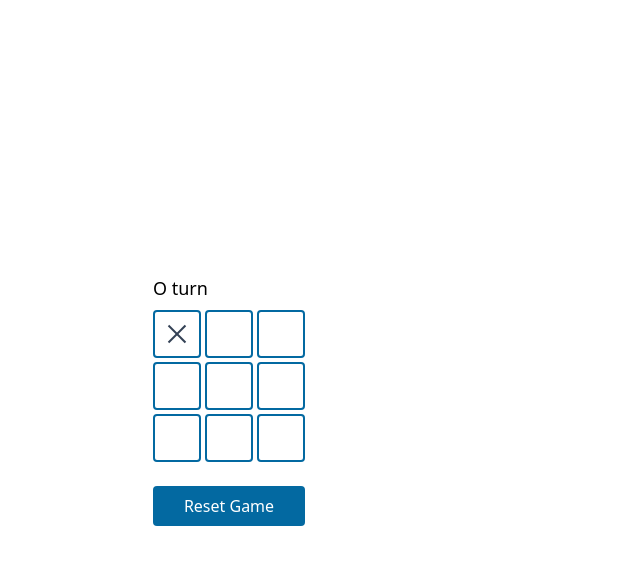
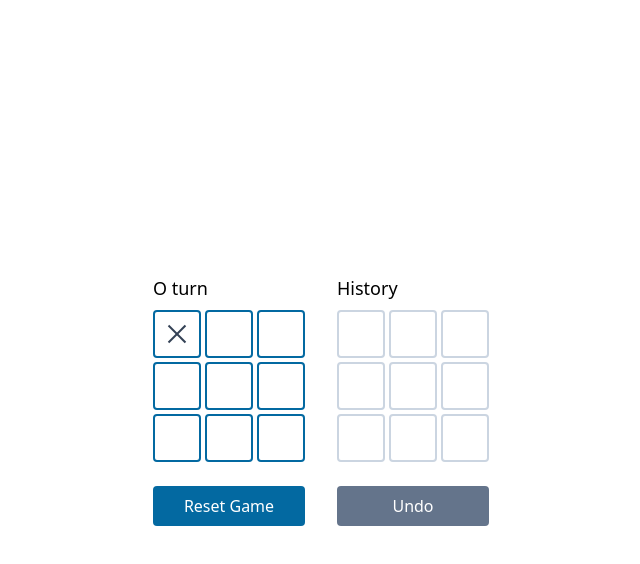
Before and after one commit to halv1s/21127278-awp, a React (Vite) app in the folder apps/IA01-React_Tutorial/: page / in a window 1280 px wide. Both pictures are taken after a click on the button 588 px from the left and 334 px from the top of the page. Shown: the top 564 px of the page, without its empty margins (411-1051 px from the left). Built offline with nearby package versions, Linux system fonts and the light colour scheme.

Commit message:
feat: move history

```diff
--- a/apps/IA01-React_Tutorial/src/App.tsx
+++ b/apps/IA01-React_Tutorial/src/App.tsx
@@ -1,5 +1,5 @@
 import Square from "./components/Square";
-import { GameStatus, IPlayer } from "./utils/types";
+import { CellStatus, GameStatus, IPlayer } from "./utils/types";
 import { useTicTacToe } from "./utils/hooks";
 
 function App() {
@@ -11,6 +11,7 @@ function App() {
         winningCells,
         handleMove,
         resetGame,
+        undo,
     } = useTicTacToe();
 
     const content = (() => {
@@ -24,7 +25,9 @@ function App() {
     })();
 
     return (
-        <div className="h-screen grid place-content-center gap-2">
+        <section className="h-screen grid place-content-center">
+            <div className="relative">
+                <div className="grid place-content-center gap-2">
                     <p className="text-lg">{content}</p>
 
                     <div className="grid grid-cols-3 gap-1">
@@ -33,9 +36,15 @@ function App() {
                                 <Square
                                     key={`${row}-${col}`}
                                     renderContent={cell}
-                            isHighlighted={winningCells.some(
-                                (cell) => cell[0] === row && cell[1] === col
-                            )}
+                                    status={
+                                        winningCells.some(
+                                            (cell) =>
+                                                cell[0] === row &&
+                                                cell[1] === col
+                                        )
+                                            ? CellStatus.Highlighted
+                                            : CellStatus.Normal
+                                    }
                                     onClick={() => handleMove(cell, row, col)}
                                 />
                             ))
@@ -49,6 +58,36 @@ function App() {
                         Reset Game
                     </button>
                 </div>
+
+                <div className="mt-8 md:mt-0 md:absolute md:top-0 md:left-full md:ml-8 flex flex-col gap-2 w-full">
+                    <p className="text-lg">History</p>
+
+                    {history.length > 0 && (
+                        <>
+                            <div className="grid grid-cols-3 gap-1">
+                                {history[history.length - 1].map((line, row) =>
+                                    line.map((cell, col) => (
+                                        <Square
+                                            key={`${row}-${col}`}
+                                            renderContent={cell}
+                                            contentColor="slate-400"
+                                            status={CellStatus.Disabled}
+                                        />
+                                    ))
+                                )}
+                            </div>
+
+                            <button
+                                onClick={undo}
+                                className="mt-4 bg-slate-500 hover:bg-slate-400 transition-colors text-white rounded px-4 py-2"
+                            >
+                                Undo
+                            </button>
+                        </>
+                    )}
+                </div>
+            </div>
+        </section>
     );
 }
 
--- a/apps/IA01-React_Tutorial/src/components/Square.tsx
+++ b/apps/IA01-React_Tutorial/src/components/Square.tsx
@@ -1,31 +1,57 @@
 import { FC } from "react";
-import { ISquare } from "../utils/types";
+import { CellStatus, ISquare } from "../utils/types";
 
 interface Props {
     renderContent: ISquare;
-    isHighlighted?: boolean;
-    onClick: () => void;
+    status: CellStatus;
+    contentColor?: string;
+    onClick?: () => void;
 }
 
 const Square: FC<Props> = ({
     renderContent,
-    isHighlighted = false,
+    status,
+    contentColor = "slate-700",
     onClick,
 }) => {
+    const cellStyleByStatus = (() => {
+        let className = "";
+
+        if (status === CellStatus.Normal) {
+            className = "border-sky-700 hover:bg-sky-200";
+        }
+
+        if (status === CellStatus.Highlighted) {
+            className = "border-emerald-500";
+        }
+
+        if (status === CellStatus.Disabled) {
+            className = "border-slate-300 cursor-default";
+        }
+
+        return className;
+    })();
+
     return (
         <button
-            className={`w-12 h-12 rounded border-2  ${isHighlighted ? "border-emerald-500" : "border-sky-700"} text-2xl grid place-content-center hover:bg-sky-200 transition-colors`}
+            className={`w-12 h-12 rounded border-2 grid place-content-center transition-colors  ${cellStyleByStatus}`}
             onClick={onClick}
         >
             {renderContent === ISquare.X && (
                 <div className="relative">
-                    <div className="absolute w-0.5 h-6 rotate-45 bg-slate-700" />
-                    <div className="w-0.5 h-6 -rotate-45 bg-slate-700" />
+                    <div
+                        className={`absolute w-0.5 h-6 rotate-45 bg-${contentColor}`}
+                    />
+                    <div
+                        className={`w-0.5 h-6 -rotate-45 bg-${contentColor}`}
+                    />
                 </div>
             )}
 
             {renderContent === ISquare.O && (
-                <div className="w-6 h-6 rounded-full border-2 border-slate-700" />
+                <div
+                    className={`w-6 h-6 rounded-full border-2 border-${contentColor}`}
+                />
             )}
         </button>
     );
--- a/apps/IA01-React_Tutorial/src/utils/hooks.ts
+++ b/apps/IA01-React_Tutorial/src/utils/hooks.ts
@@ -71,14 +71,26 @@ export const useTicTacToe = () => {
 
         setBoard(newBoard);
 
+        setCurrentTurn(currentTurn === IPlayer.X ? IPlayer.O : IPlayer.X);
+
         const { result, winningCells } = checkBoardResult(newBoard);
+
         if (result !== GameStatus.OnGoing) {
             setWinningCells(winningCells);
             setGameStatus(result);
-            return;
         }
+    };
+
+    const undo = () => {
+        if (history.length === 0) return;
+
+        const previousBoard = history[history.length - 1];
+        setBoard(previousBoard);
+        setHistory(history.slice(0, -1));
 
         setCurrentTurn(currentTurn === IPlayer.X ? IPlayer.O : IPlayer.X);
+        setGameStatus(GameStatus.OnGoing);
+        setWinningCells([]);
     };
 
     return {
@@ -89,6 +101,7 @@ export const useTicTacToe = () => {
         winningCells,
         handleMove,
         resetGame,
+        undo,
     };
 };
 
--- a/apps/IA01-React_Tutorial/src/utils/types.ts
+++ b/apps/IA01-React_Tutorial/src/utils/types.ts
@@ -9,6 +9,12 @@ export enum IPlayer {
     O = "O",
 }
 
+export enum CellStatus {
+    Normal,
+    Highlighted,
+    Disabled,
+}
+
 export enum GameStatus {
     OnGoing,
     Draw,
--- a/apps/IA01-React_Tutorial/tailwind.config.js
+++ b/apps/IA01-React_Tutorial/tailwind.config.js
@@ -5,5 +5,13 @@ export default {
         extend: {},
     },
     plugins: [],
-    safelist: ["border-slate-700", "border-emerald-500"],
+    safelist: [
+        "bg-slate-400",
+        "bg-slate-500",
+        "bg-slate-700",
+        "border-slate-400",
+        "border-slate-500",
+        "border-slate-700",
+        "border-emerald-500",
+    ],
 };
```
Lines whose indentation alone changed are shown as unchanged.
